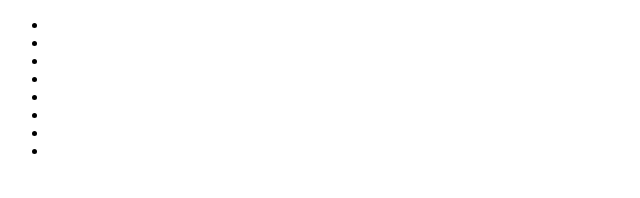
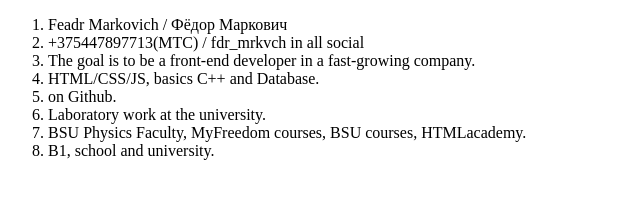
Before and after one commit to FDRmrkvch/rsschool-2019Q1-cv, a plain HTML site: page index.html in a window 1280 px wide. Shown: the whole page, without its empty margins (0-640 px from the left). Drawn offline with Linux system fonts and the light colour scheme.

Commit message:
update index.html

```diff
--- a/index.html
+++ b/index.html
@@ -10,16 +10,18 @@
 
     <div class = "content">
 
-        <ul class = "cv">
-            <li></li>
-            <li></li>
-            <li></li>
-            <li></li>
-            <li></li>
-            <li></li>
-            <li></li>
-            <li></li>
-        </ul>
+        <ol class = "cv">
+            <li>Feadr Markovich / Фёдор Маркович</li>
+            <li>+375447897713(МТС) / fdr_mrkvch in all social</li>
+            <li>The goal is to be a front-end developer in a fast-growing company.</li>
+            <li>HTML/CSS/JS, basics C++ and Database.</li>
+            <li>on Github.</li>
+            <li>Laboratory work at the university.</li>
+            <li>BSU Physics Faculty, MyFreedom courses, BSU courses, HTMLacademy.</li>
+            <li>B1, school and university.</li>
+        </ol>
+
+        <img src="" alt="">
 
     </div>
 
```
